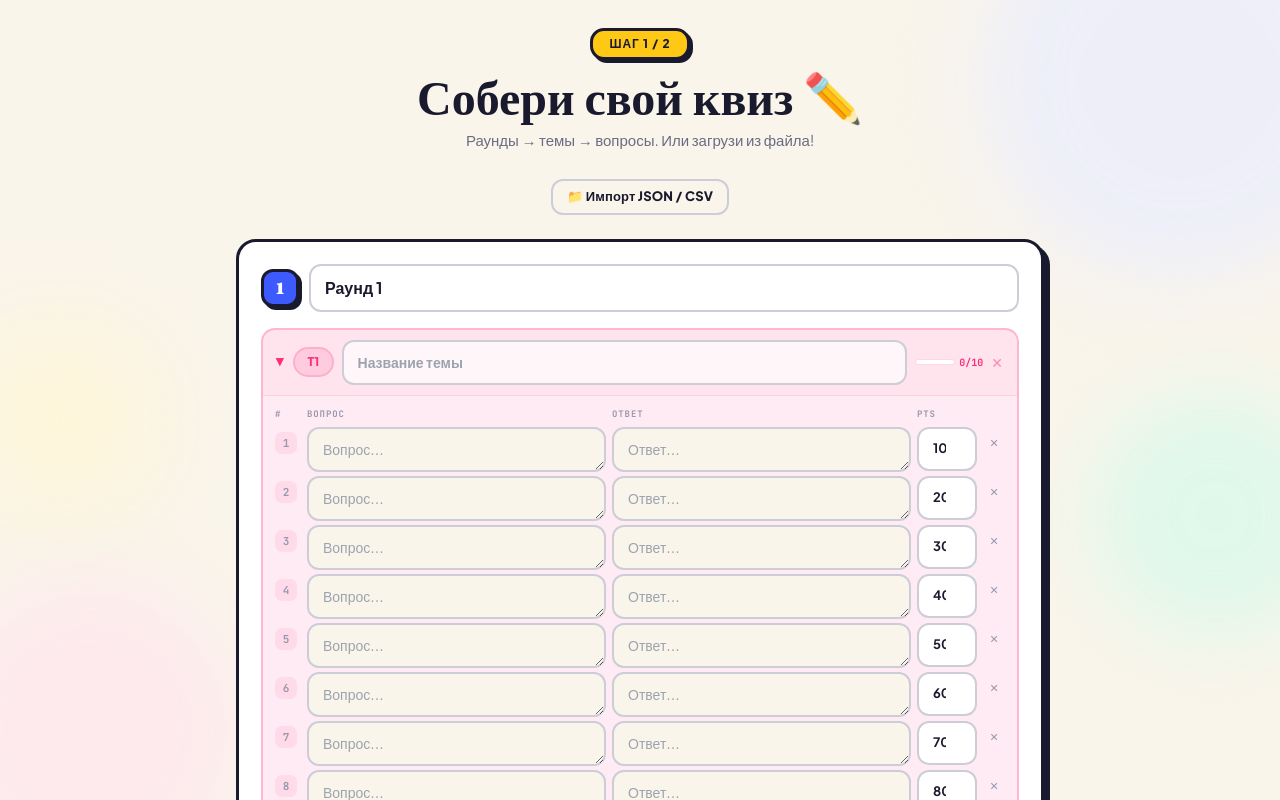
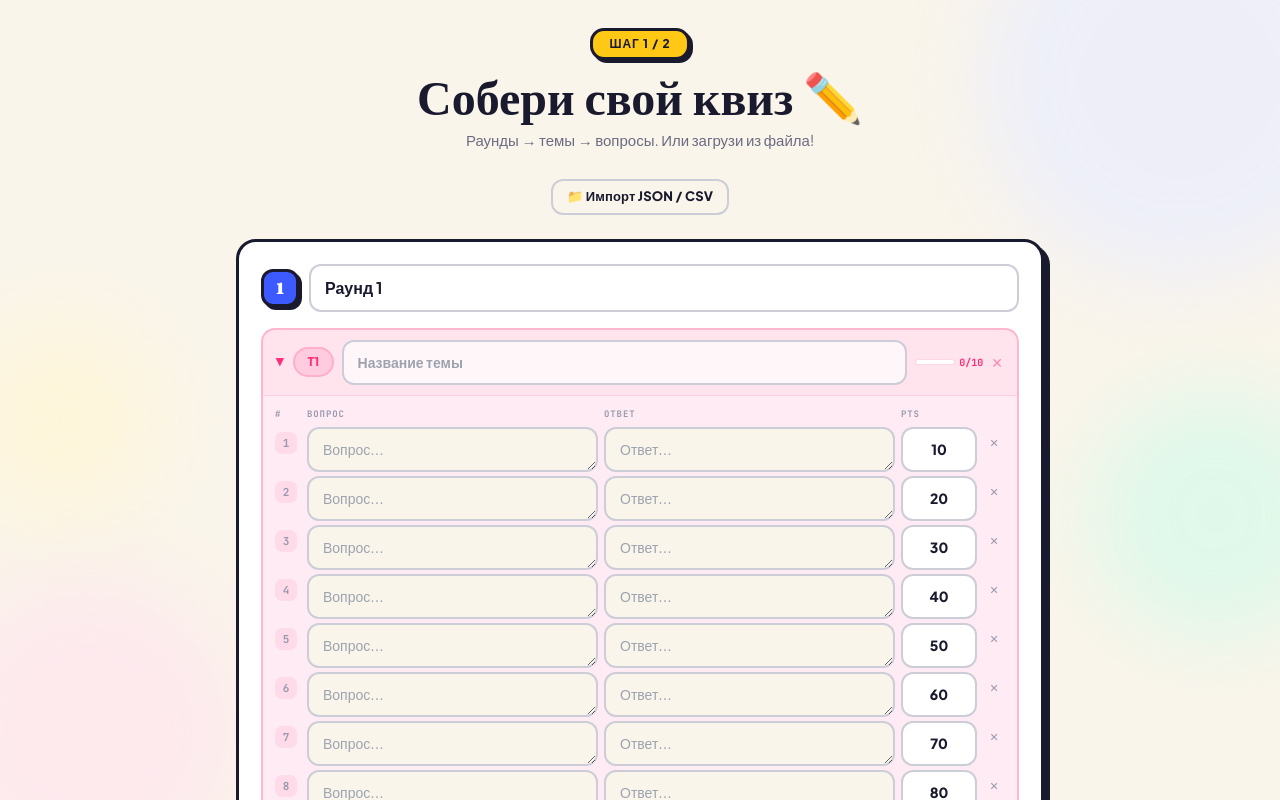
Before and after one commit to Sumatoha/quiz-game, a Next.js app: page / in a window 1280 px wide. Shown: the top 800 px of the page. Built offline with nearby package versions, Linux system fonts and the light colour scheme.

Commit message:
fix: remove number spinners, widen points column

```diff
--- a/components/quiz/SetupPhase.tsx
+++ b/components/quiz/SetupPhase.tsx
@@ -587,7 +587,7 @@ export function SetupPhase({ rounds, setRounds, onNext }: SetupPhaseProps) {
                     <div
                       style={{
                         display: "grid",
-                        gridTemplateColumns: "26px 1fr 1fr 60px 22px",
+                        gridTemplateColumns: "26px 1fr 1fr 76px 22px",
                         gap: "3px 6px",
                         marginBottom: 6,
                       }}
@@ -612,7 +612,7 @@ export function SetupPhase({ rounds, setRounds, onNext }: SetupPhaseProps) {
                         key={q.id}
                         style={{
                           display: "grid",
-                          gridTemplateColumns: "26px 1fr 1fr 60px 22px",
+                          gridTemplateColumns: "26px 1fr 1fr 76px 22px",
                           gap: "3px 6px",
                           alignItems: "start",
                           marginBottom: 4,
@@ -653,22 +653,24 @@ export function SetupPhase({ rounds, setRounds, onNext }: SetupPhaseProps) {
                           rows={1}
                         />
                         <Input
-                          type="number"
-                          value={q.points}
+                          numeric
+                          value={q.points === 0 ? "" : q.points}
                           onChange={(v) =>
                             updateQuestionField(
                               round.id,
                               topic.id,
                               q.id,
                               "points",
-                              parseInt(v, 10) || 0,
+                              v === "" ? 0 : parseInt(v, 10) || 0,
                             )
                           }
+                          placeholder="0"
                           style={{
                             textAlign: "center",
-                            fontSize: 13,
-                            fontWeight: 700,
+                            fontSize: 14,
+                            fontWeight: 800,
                             background: C.white,
+                            padding: "10px 6px",
                           }}
                         />
                         <button
--- a/components/quiz/ui/Input.tsx
+++ b/components/quiz/ui/Input.tsx
@@ -7,7 +7,7 @@ interface InputProps {
   onChange: (value: string) => void;
   placeholder?: string;
   style?: CSSProperties;
-  type?: "text" | "number";
+  numeric?: boolean;
   onKeyDown?: (e: KeyboardEvent<HTMLInputElement>) => void;
 }
 
@@ -16,14 +16,25 @@ export function Input({
   onChange,
   placeholder,
   style,
-  type = "text",
+  numeric,
   onKeyDown,
 }: InputProps) {
+  const handleChange = (raw: string) => {
+    if (numeric) {
+      // Keep only digits — prevents leading zeros weirdness and letters.
+      onChange(raw.replace(/[^\d]/g, ""));
+      return;
+    }
+    onChange(raw);
+  };
+
   return (
     <input
-      type={type}
+      type="text"
+      inputMode={numeric ? "numeric" : undefined}
+      pattern={numeric ? "[0-9]*" : undefined}
       value={value}
-      onChange={(e) => onChange(e.target.value)}
+      onChange={(e) => handleChange(e.target.value)}
       placeholder={placeholder}
       onKeyDown={onKeyDown}
       style={{
```
